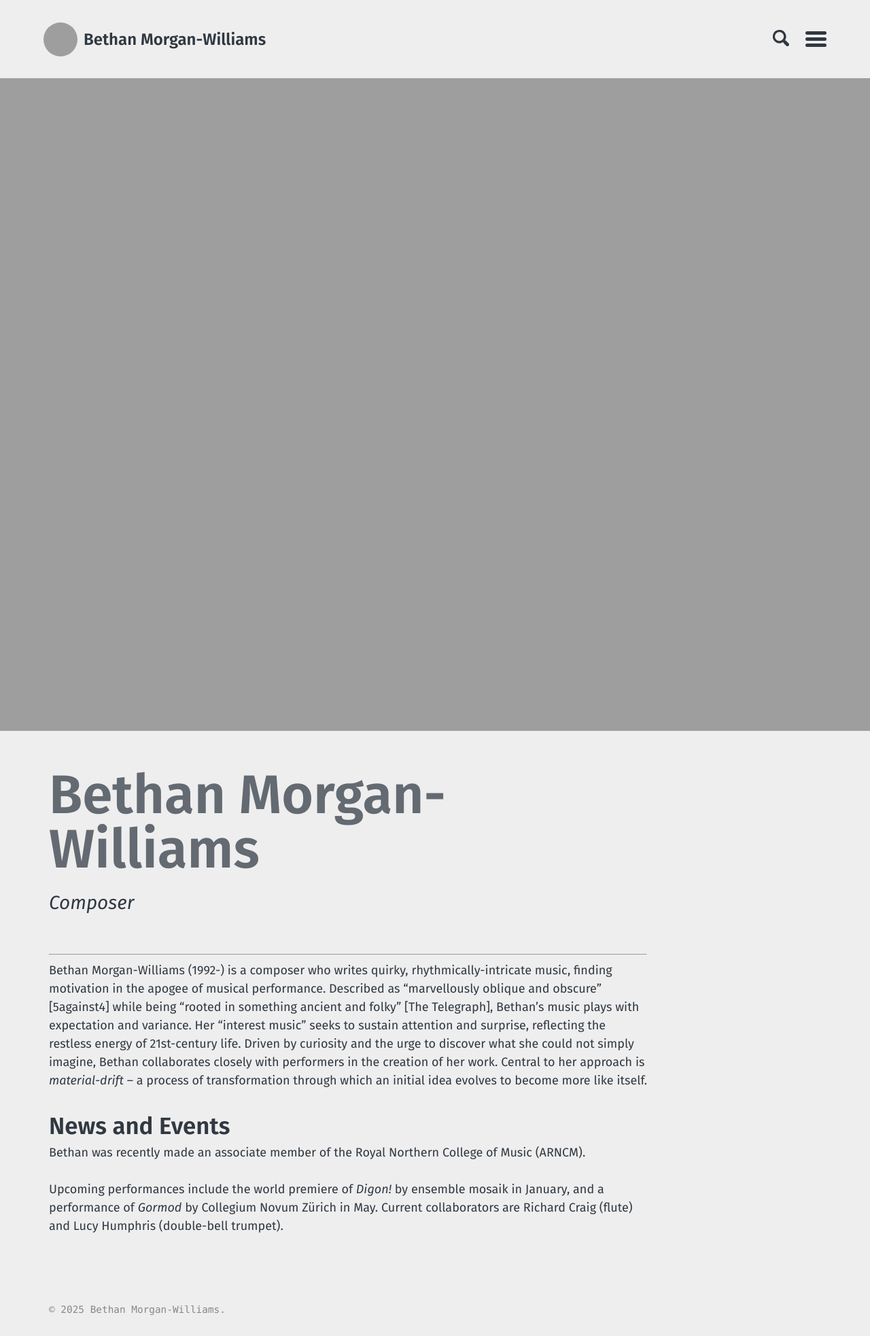
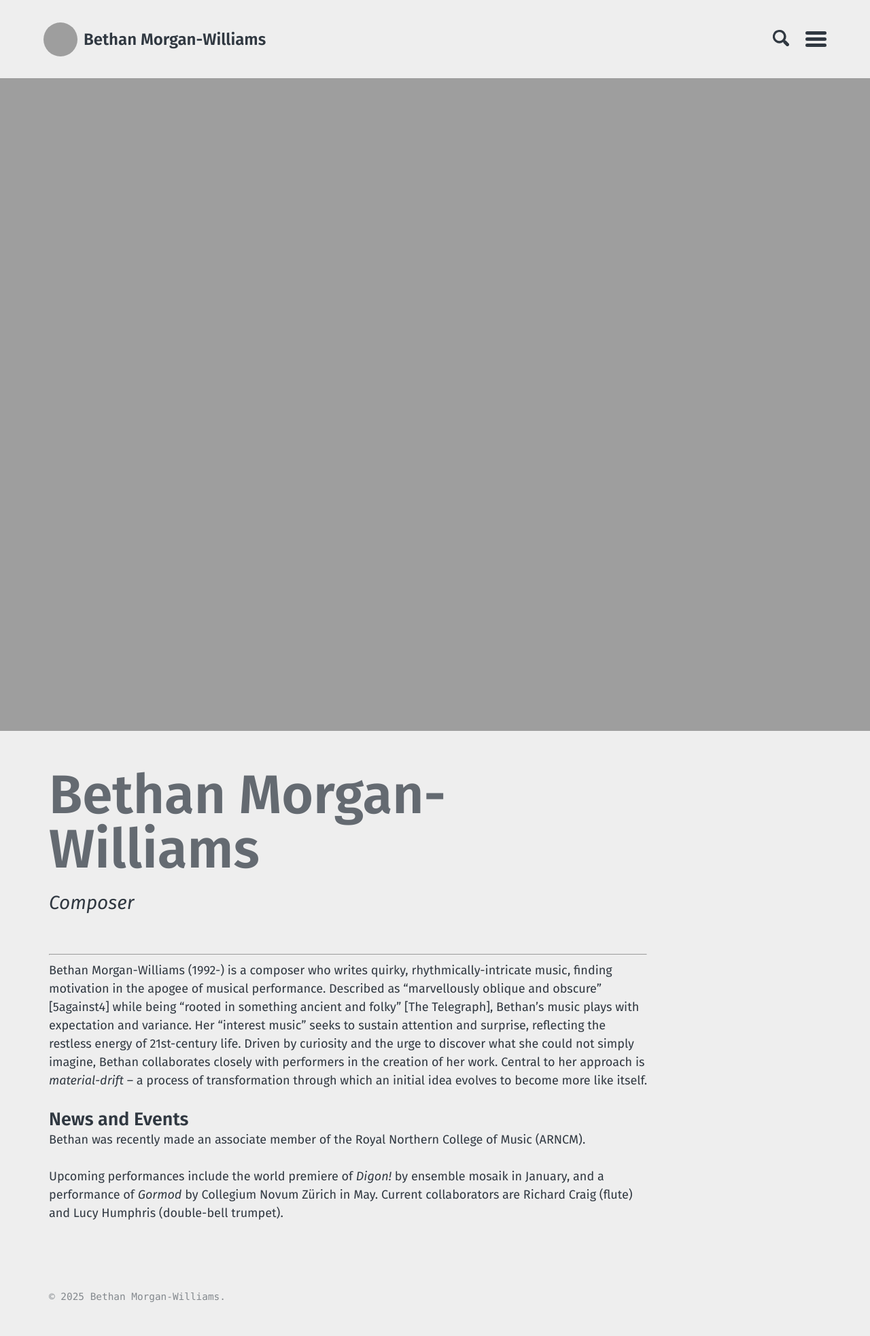
Before and after one commit to morganwilliamsb/website, a Jekyll site: the page built from index.md, in a window 1280 px wide. Shown: the whole page at 68% size. Built offline with Jekyll 4.4.1, drawn with Linux system fonts in a browser that asks for light colours; grey boxes are pictures that could not be loaded.

```diff
--- a/index.md
+++ b/index.md
@@ -12,7 +12,7 @@ Bethan Morgan-Williams (1992-) is a composer who writes quirky, rhythmically-int
 
 
 
-## News and Events
+### News and Events
 
 Bethan was recently made an associate member of the Royal Northern College of Music (ARNCM).
 
```
